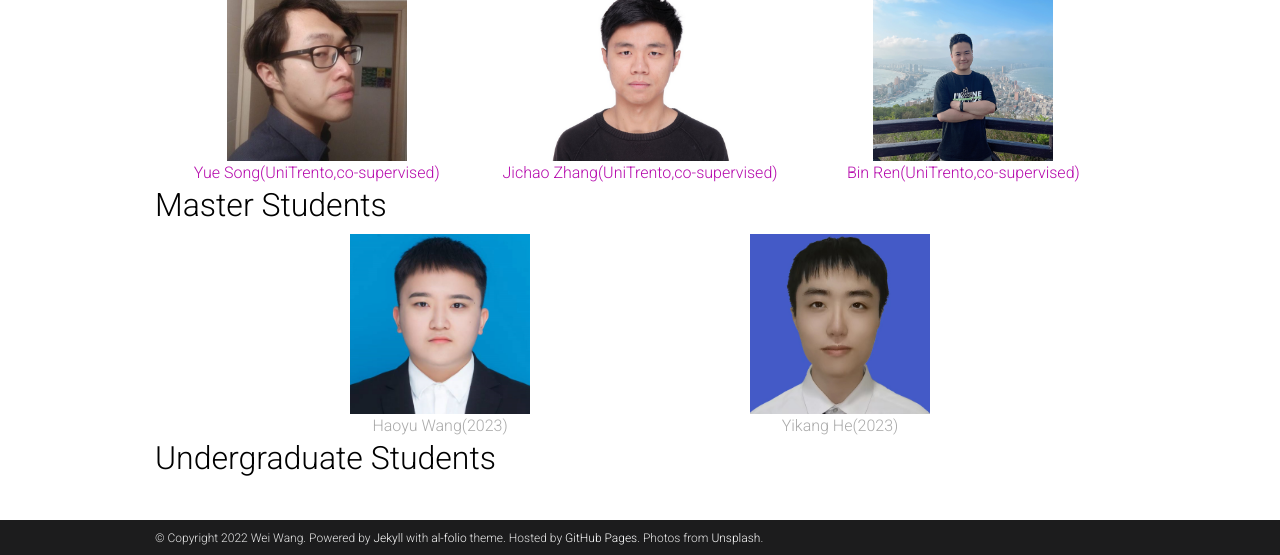
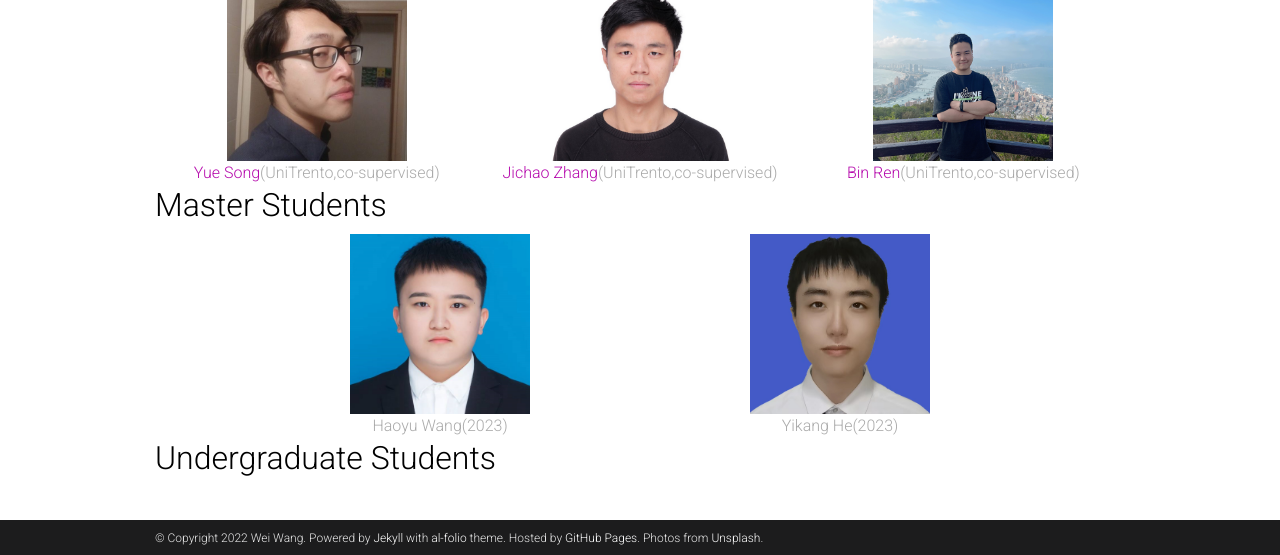
Before and after one commit to WeiWangTrento/WeiWangTrento.github.io, a Jekyll site: the page built from _pages/People.md, in a window 1280 px wide and 1041 px high. Shown: the part 486-1041 px from the top of the window. Built offline with Jekyll 4.4.1, drawn with Linux system fonts in a browser that asks for light colours; comment, search, counter and statistics services are not loaded; a style sheet for code colours, icons or effects is not loaded.

Commit message:
Update People.md

```diff
--- a/_pages/People.md
+++ b/_pages/People.md
@@ -38,21 +38,21 @@ nav: true
 			<center>
 				<img src="https://raw.githubusercontent.com/WeiWangTrento/WeiWangTrento.github.io/master/assets/img/songy.jpg" width=180 />
 				<br/>
-				<font color="AAAAAA"><a href="https://kingjamessong.github.io/">Yue Song(UniTrento,co-supervised)</a></font>
+				<font color="AAAAAA"><a href="https://kingjamessong.github.io/">Yue Song</a>(UniTrento,co-supervised)</font>
 			</center>
 		</td>
 		<td width="400">
 			<center>
 				<img src="https://raw.githubusercontent.com/WeiWangTrento/WeiWangTrento.github.io/master/assets/img/zhangjc.jpg" width=180 />
 				<br/>
-				<font color="AAAAAA"><a href="https://scholar.google.com/citations?user=SPEECTIAAAAJ&hl=en">Jichao Zhang(UniTrento,co-supervised)</a></font>
+				<font color="AAAAAA"><a href="https://scholar.google.com/citations?user=SPEECTIAAAAJ&hl=en">Jichao Zhang</a>(UniTrento,co-supervised)</font>
 			</center>
 		</td>
 		<td width="400">
 			<center>
 				<img src="https://raw.githubusercontent.com/WeiWangTrento/WeiWangTrento.github.io/master/assets/img/renb.jpg" width=180 />
 				<br/>
-				<font color="AAAAAA"><a href="https://amazingren.github.io/">Bin Ren(UniTrento,co-supervised)</a></font>
+				<font color="AAAAAA"><a href="https://amazingren.github.io/">Bin Ren</a>(UniTrento,co-supervised)</font>
 			</center>
 		</td>
 	</tr>
```
